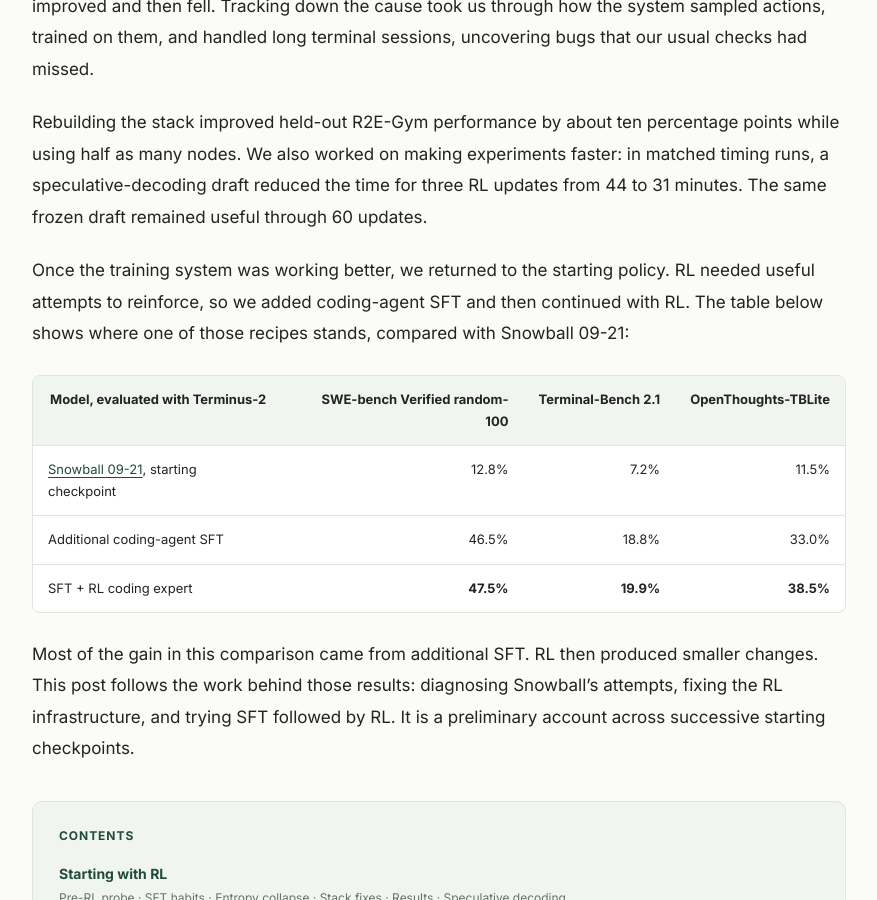
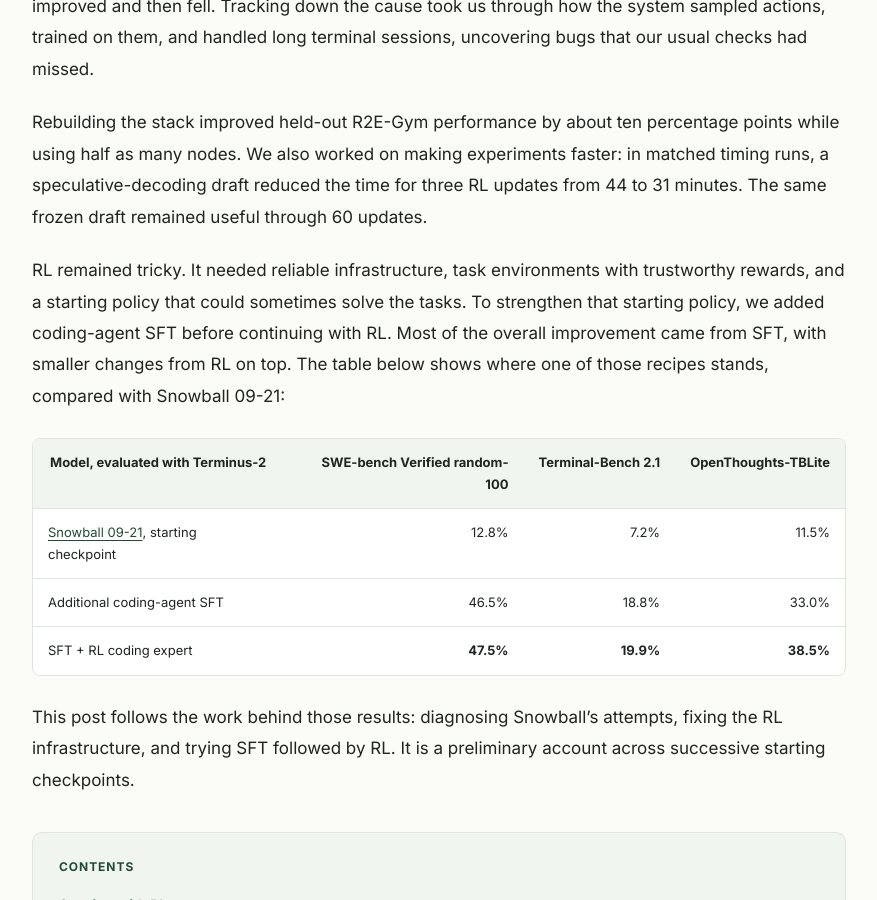
Before and after one commit to lukedhlee/lukedhlee.github.io, a Jekyll site: the page built from _posts/2026-10-21-turning-snowball-into-a-coding-agent.md, in a window 1280 px wide and 900 px high, scrolled down 1663 px. Shown: the whole window, without its empty margins (201-1078 px from the left). Built offline with Jekyll 4.4.1, drawn with Linux system fonts in a browser that asks for light colours.

Commit message:
Balance infrastructure gains with RL prerequisites and SFT contribution

```diff
--- a/_posts/2026-10-21-turning-snowball-into-a-coding-agent.md
+++ b/_posts/2026-10-21-turning-snowball-into-a-coding-agent.md
@@ -22,7 +22,7 @@
 
 Rebuilding the stack improved held-out R2E-Gym performance by about ten percentage points while using half as many nodes. We also worked on making experiments faster: in matched timing runs, a speculative-decoding draft reduced the time for three RL updates from 44 to 31 minutes. The same frozen draft remained useful through 60 updates.
 
-Once the training system was working better, we returned to the starting policy. RL needed useful attempts to reinforce, so we added coding-agent SFT and then continued with RL. The table below shows where one of those recipes stands, compared with Snowball 09-21:
+RL remained tricky. It needed reliable infrastructure, task environments with trustworthy rewards, and a starting policy that could sometimes solve the tasks. To strengthen that starting policy, we added coding-agent SFT before continuing with RL. Most of the overall improvement came from SFT, with smaller changes from RL on top. The table below shows where one of those recipes stands, compared with Snowball 09-21:
 
 <div class="table-wrap" markdown="1">
 
@@ -34,7 +34,7 @@
 
 </div>
 
-Most of the gain in this comparison came from additional SFT. RL then produced smaller changes. This post follows the work behind those results: diagnosing Snowball’s attempts, fixing the RL infrastructure, and trying SFT followed by RL. It is a preliminary account across successive starting checkpoints.
+This post follows the work behind those results: diagnosing Snowball’s attempts, fixing the RL infrastructure, and trying SFT followed by RL. It is a preliminary account across successive starting checkpoints.
 
 <nav class="research-toc" aria-label="Article contents">
 <div class="research-toc-title">Contents</div>
```
